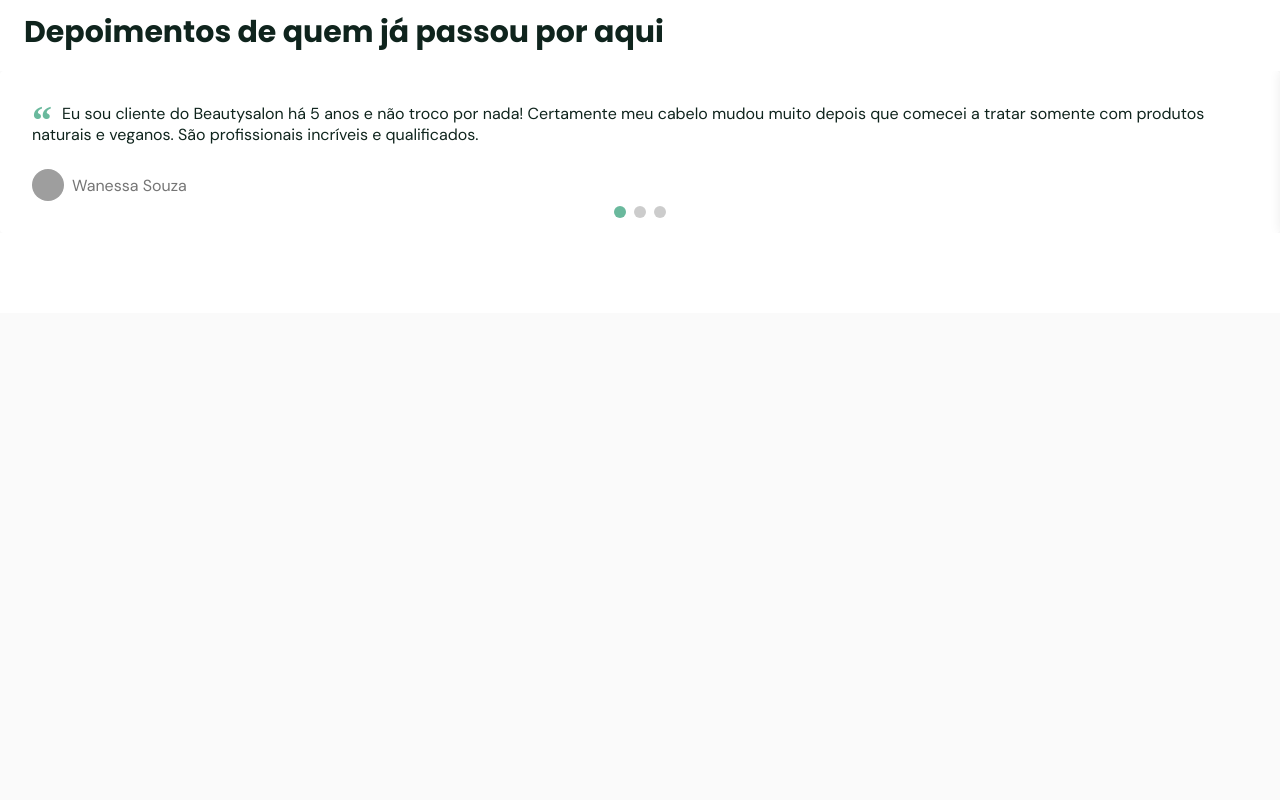
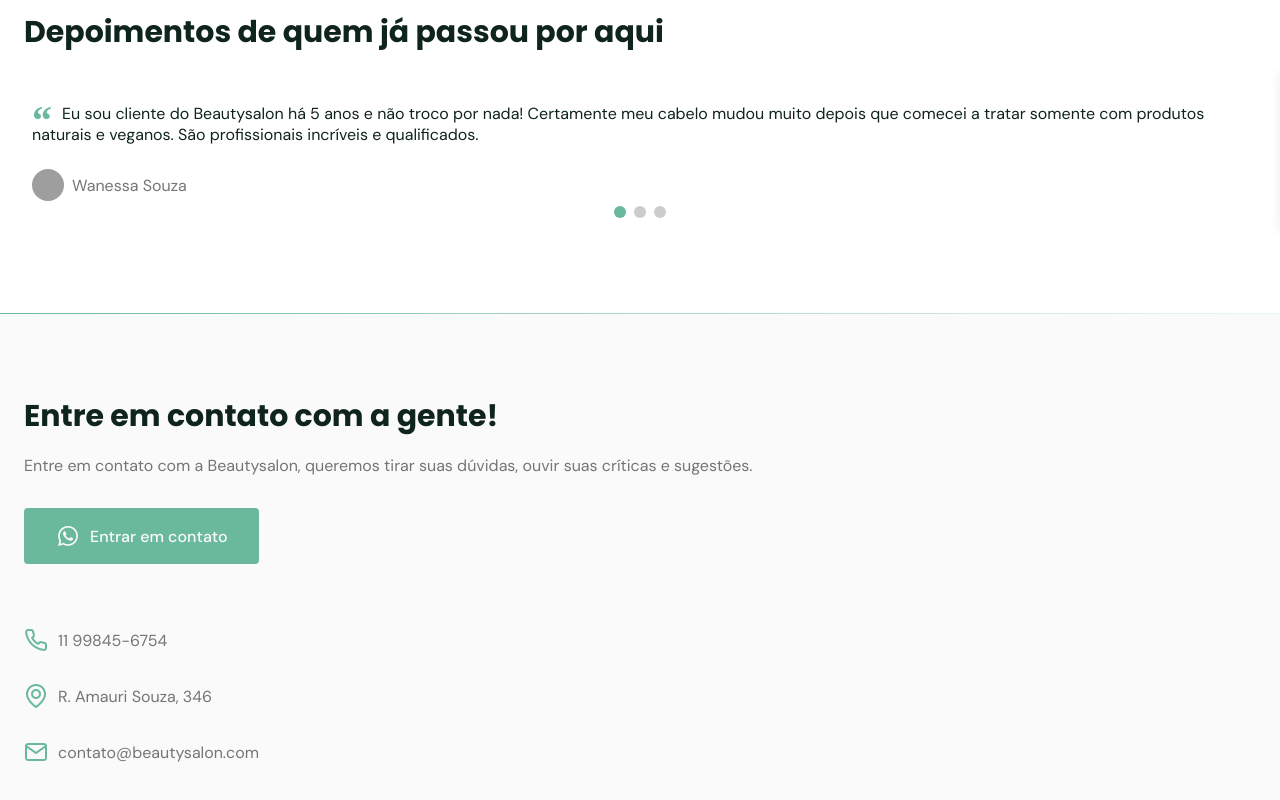
Before and after one commit to paulinhoteixeira/beautySalon, a plain HTML site: page index.html in a window 1280 px wide. Shown: the part 4152-4952 px from the top of the page. Before the commit the page ends 4625 px from the top, so only its background shows below. Drawn offline with nearby package versions, Linux system fonts and the light colour scheme; grey boxes are pictures that could not be loaded; files whose address does not match are found by name.

Commit message:
adicionado o html e css da section contact

```diff
--- a/index.html
+++ b/index.html
@@ -184,8 +184,24 @@
             </div>
         </section>
 
+        <div class="divider-2"></div>
+
         <section class="section" id="contact">
-            <div class="container grid"></div>
+            <div class="container grid">
+                <div class="text">
+                    <h2 class="title">Entre em contato com a gente!</h2>
+                    <p>Entre em contato com a Beautysalon, queremos tirar suas dúvidas, ouvir suas críticas e sugestões.</p>
+                    <a class="button" target="_blank" href="https://api.whatsapp.com/send?phone=+5511999480172&text=Oi, acabei de olhar o seu site!"><i class="icon-whatsapp"></i>Entrar em contato</a>
+                </div>
+
+                <div class="links">
+                    <ul class="grid">
+                        <li><i class="icon-phone"></i> 11 99845-6754</li>
+                        <li><i class="icon-map-pin"></i> R. Amauri Souza, 346</li>
+                        <li><i class="icon-mail"></i> contato@beautysalon.com</li>
+                    </ul>
+                </div>
+            </div>
         </section>
 
     </main>
@@ -193,6 +209,10 @@
     <!-- SWIPER  -->
     <script src="https://unpkg.com/swiper@7/swiper-bundle.min.js"></script>
 
+    <!-- SCROLLREVEAL  -->
+
+    <script src="https://unpkg.com/scrollreveal"></script>
+
     <!-- SCRIPTS.JS  -->
     <script src="scripts.js"></script>
 
--- a/style.css
+++ b/style.css
@@ -425,3 +425,31 @@
 .swiper-pagination-bullet-active {
     background: var(--base-color);
 }
+
+/*======= TESTIMONIALS  =================================================*/
+#contact .grid{
+    gap: 4rem;
+}
+
+#contact .text p{
+    margin-bottom: 2rem;
+}
+
+#contact .button i,
+#contact ul li i{
+    font-size: 1.5rem;
+    margin-right: 0.625rem;
+}
+
+#contact ul.grid{
+    gap: 2rem;
+}
+
+#contact ul li{
+    display: flex;
+    align-items: center;
+}
+
+#contact ul li i{
+    color: var(--base-color);
+}
```
